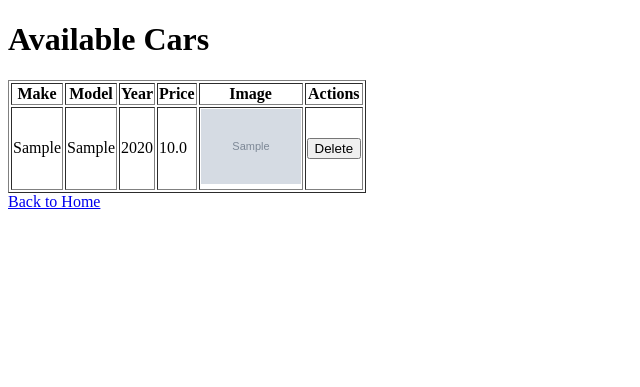
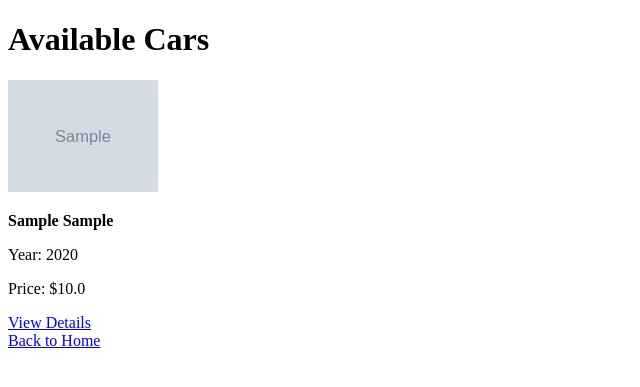
Before and after one commit to codeprty/used-car-portal, a Spring Boot app: page /cars in a window 1280 px wide. Shown: the top 387 px of the page, without its empty margins (0-640 px from the left). Run offline with Spring Boot 4, Linux system fonts and the light colour scheme; the visitor is signed in with stand-in values (Sample User, id 1); tables that the repository leaves empty hold one stand-in row (values such as "Sample post"); grey boxes marked "Sample" are stand-in pictures; some of the project's set-up classes (security, data sources, template engines, error pages and the like) are left out, and stand-ins take their place.

Commit message:
Changed the listing from a table to divs for grid display.

```diff
--- a/src/main/resources/templates/cars.html
+++ b/src/main/resources/templates/cars.html
@@ -6,41 +6,15 @@
 <body>
     <h1>Available Cars</h1>
 
-    <table border="1">
-        <tr>
-            <th>Make</th>
-            <th>Model</th>
-            <th>Year</th>
-            <th>Price</th>
-            <th>Image</th>
-            <th>Actions</th>
-        </tr>
-        <tr th:each="car : ${cars}">
-            <td th:text="${car.make}"></td>
-            <td th:text="${car.model}"></td>
-            <td th:text="${car.year}"></td>
-            <td th:text="${car.price}"></td>
-            <td>
-                <img th:src="${car.imageUrl}" alt="Car Image" width="100">
-            </td>
-            <td>
-   		 		<!-- Regular user: Show Edit and Deactivate buttons -->
-    			<div th:if="${#authentication.name == car.postedBy}">
-        			<a th:href="@{/edit-car/{id}(id=${car.id})}">Edit</a>
-        				<form th:action="@{/deactivate-car/{id}(id=${car.id})}" method="post" style="display:inline;">
-            				<button type="submit">Deactivate</button>
-        				</form>
-    			</div>
-
-    			<!-- Admin: Show Delete button -->
-    			<div th:if="${#authorization.expression('hasRole(''ADMIN'')')}">
-        			<form th:action="@{/admin/delete-car/{id}(id=${car.id})}" method="post">
-            			<button type="submit">Delete</button>
-        			</form>
-    			</div>
-			</td>
-        </tr>
-    </table>
+    <div class="car-grid">
+        <div th:each="car : ${cars}" class="car-item">
+            <img th:src="${car.imageUrl}" alt="Car Image" width="150">
+            <p><strong th:text="${car.make} + ' ' + ${car.model}"></strong></p>
+            <p>Year: <span th:text="${car.year}"></span></p>
+            <p>Price: $<span th:text="${car.price}"></span></p>
+            <a th:href="@{/car-details/{id}(id=${car.id})}">View Details</a>
+        </div>
+    </div>
 
     <a href="/home">Back to Home</a>
 </body>
```
